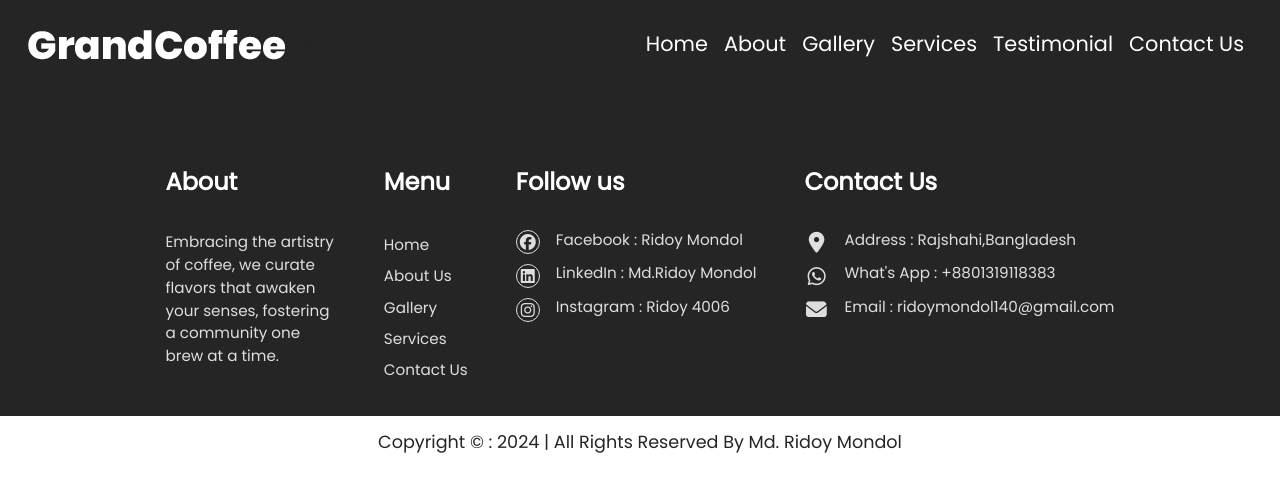
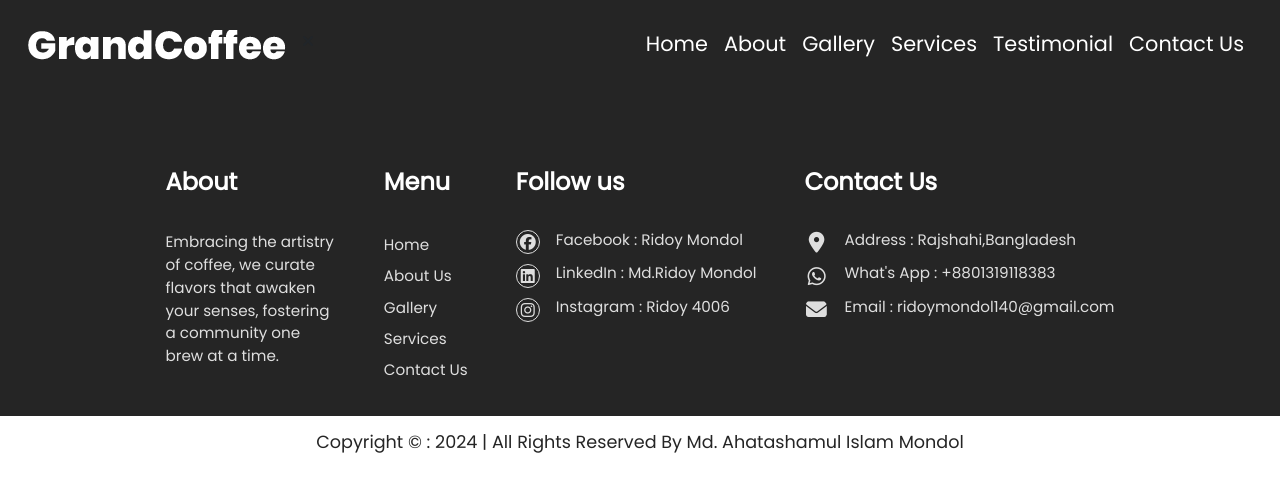
Before and after one commit to Ridoy-Mondol/coffeshop, a React (Vite) app: page / in a window 1280 px wide. Shown: the top 492 px of the page. Built offline with nearby package versions, Linux system fonts and the light colour scheme.

Commit message:
update name

```diff
--- a/src/components/Footer2.jsx
+++ b/src/components/Footer2.jsx
@@ -1,7 +1,7 @@
 const Footer2 = () => {
     return (
         <footer className="footer-2">
-           <span>Copyright &copy; : {new Date().getFullYear()} | All Rights Reserved By Md. Ridoy Mondol</span>
+           <span>Copyright &copy; : {new Date().getFullYear()} | All Rights Reserved By Md. Ahatashamul Islam Mondol</span>
         </footer>
     )
 }
```
